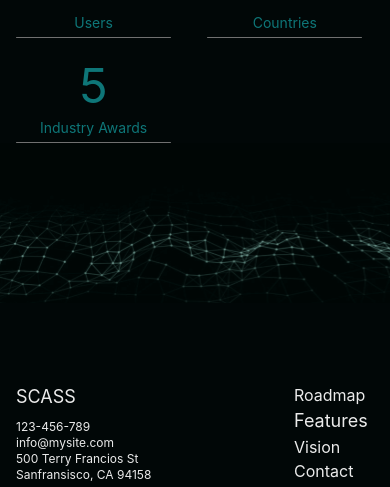
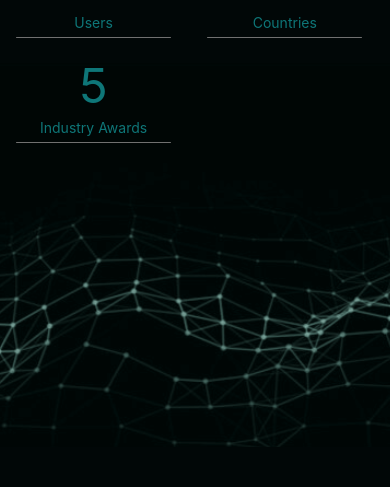
Before and after one commit to SmartCompiler/caas-website, a Next.js app: page / in a window 390 px wide. Shown: the part 3048-3535 px from the top of the page. Built offline with nearby package versions, Linux system fonts and the light colour scheme.

Commit message:
[REF]: seperate Network component

```diff
--- a/components/Footer/index.tsx
+++ b/components/Footer/index.tsx
@@ -13,7 +13,7 @@ export interface BaseFooterInt {
 export default function Footer({selectedSection, setSelectedSection}: BaseFooterInt) {
 
   return (
-    <FooterWrapper className='container mx-auto grid h-auto md:h-footer md:grid-rows-1 mt-10 px-4 pb-10 justify-around'>
+    <FooterWrapper className='container mx-auto grid h-auto md:h-footer md:grid-rows-1 mt-10 sm:mt-28 px-4 pb-10 justify-around'>
 
         <Details />
 
--- a/components/Statistics/StaticsContainer.tsx
+++ b/components/Statistics/StaticsContainer.tsx
@@ -17,7 +17,7 @@ export default function StaticsContainer({ isVisited }:StatisticContainerInterfa
             />
     ))
   return (
-    <div className='container flex justify-start md:justify-around items-end flex-wrap md:flex-nowrap'>
+    <div className='container flex justify-start md:justify-around items-end flex-wrap md:flex-nowrap z-10'>
         { statisticItems }
     </div>
   )
--- a/components/Statistics/index.tsx
+++ b/components/Statistics/index.tsx
@@ -1,6 +1,8 @@
+import Image from 'next/image'
 import React, { useEffect, useRef, useState } from 'react'
 import { intersectionOption } from '../../utilities/configs'
 import { medias, StaticMessges } from '../../utilities/statics'
+import Networks from '../global/Networks'
 import StaticsContainer from './StaticsContainer'
 import { StatisticsWrapper } from './style'
 
@@ -19,12 +21,10 @@ export default function Statistics() {
         if( statisticRef.current ) observer.observe(statisticRef.current)
     }, [])
   return (
-    <StatisticsWrapper ref={statisticRef} className='relative h-auto sm:h-96 w-full flex flex-col items-center justify-start mb-10 sm:mb-28 pt-4'>
+    <StatisticsWrapper ref={statisticRef} className='relative h-auto sm:h-96 w-full flex flex-col items-center justify-start pt-4'>
         <div className='text-gray_light mx-auto text-xl sm:text-2xl mb-6'>{ StaticMessges.statistices.title }</div>
         <StaticsContainer isVisited={isComponentVisited} />
-        <div className='w-full h-40 sm:h-64 overflow-hidden flex justify-center items-end'>
-          <img src={medias.statistics} className="object-cover w-full h-full" alt="dotted line network" />
-        </div>
+        <Networks />
     </StatisticsWrapper>
   )
 }
--- /dev/null
+++ b/components/global/Networks.tsx
@@ -0,0 +1,18 @@
+import Image from 'next/image'
+import React from 'react'
+import { medias } from '../../utilities/statics'
+import { NetworkWrapper } from './style'
+
+interface Networks{
+    classNames?: string
+}
+export default function Networks( {classNames=''}: Networks ) {
+  return (
+    <NetworkWrapper className={'w-full h-96 sm:h-64 overflow-visible flex justify-center items-end relative z-0 ' + classNames}>
+        <Image
+            layout='fill'
+            src={medias.statistics}
+            className="object-cover" alt="dotted line network" />
+    </NetworkWrapper>
+  )
+}
--- /dev/null
+++ b/components/global/style.tsx
@@ -0,0 +1,10 @@
+import styled from "styled-components";
+import { mediaQueries } from "../../utilities/configs";
+
+
+export const NetworkWrapper = styled.div`
+    @media screen and (max-width: ${mediaQueries.sm}px) {
+        height: 24rem;
+        margin-top: -5rem;
+    }
+`
--- a/components/roadmap/SphereInfo.tsx
+++ b/components/roadmap/SphereInfo.tsx
@@ -43,8 +43,8 @@ export default function SphereInfo() {
 
   return (
     <RoadmapSection className='mx-auto w-full overflow-visible relative hidden lg:flex justify-center items-center pt-header'>
-        <SphereContainer ref={sphereRef} className='flex justify-center items-center relative'>
-            <Image className='z-20 relative ' draggable={false} src={medias.sphere} alt="sphere core" width={370} height={370} />
+        <SphereContainer ref={sphereRef} className='flex justify-center items-center relative select-none'>
+            <Image className='z-20 relative' draggable={false} src={medias.sphere} alt="sphere core" width={370} height={370} />
             {renderedDescriptions}
         </SphereContainer>
     </RoadmapSection>
--- a/pages/roadmap.tsx
+++ b/pages/roadmap.tsx
@@ -1,12 +1,17 @@
 import React from 'react'
+import Networks from '../components/global/Networks'
 import SphereInfo from '../components/roadmap/SphereInfo'
 import { routesTitle } from '../utilities/statics'
 
 export default function Roadmap() {
   return (
-    <main className="container mx-auto overflow-x-hidden mt-header">
-      <h2 className='title text-3xl'>{routesTitle.roadmap}</h2>
-      <SphereInfo />
-    </main>
+    <>
+      <main className="container mx-auto overflow-visible mt-header relative z-10 mb-20 2xl:mb-32">
+        <h2 className='title text-3xl'>{routesTitle.roadmap}</h2>
+        <SphereInfo />
+      </main>
+      <Networks />
+
+    </>
   )
 }
```
